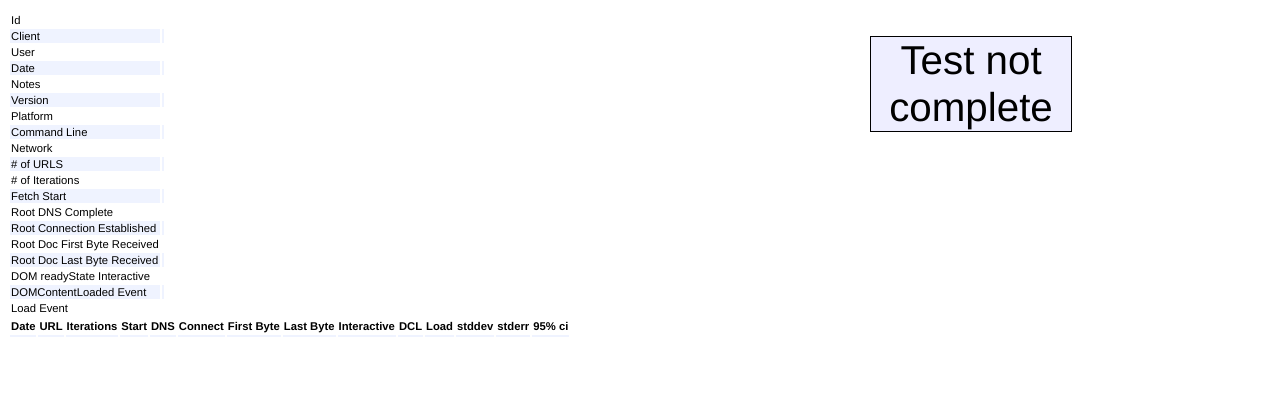
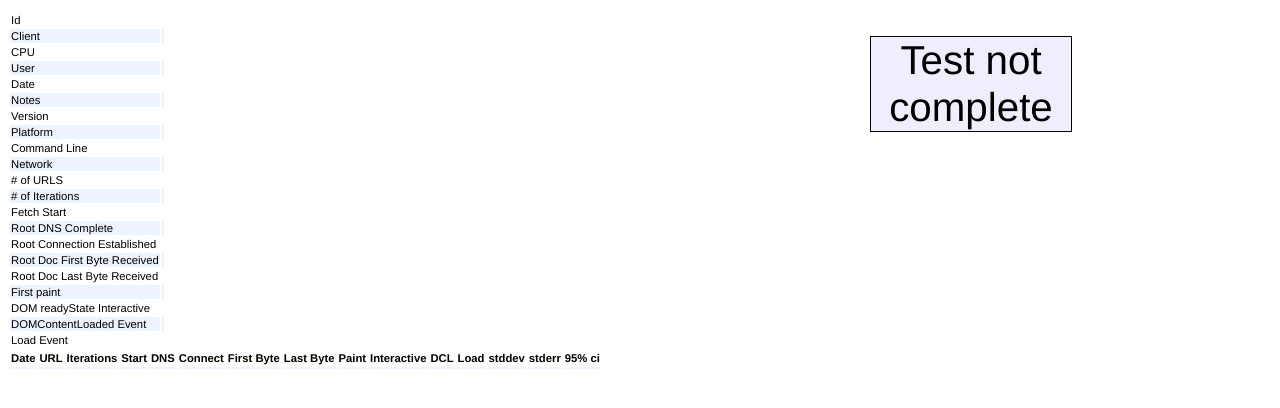
Before and after one commit to chromium/web-page-replay, a Python web app: template perftracker/app/templates/view_set.html in a window 1280 px wide. Shown: the part 44-452 px from the top of the page. Run offline with Jinja, Linux system fonts and the light colour scheme; the template is opened without the code that fills it, so the values that code supplies are empty.

Commit message:
Add Paint time back to the UI. TBD: Make the extension report it again.
git-svn-id: http://web-page-replay.googlecode.com/svn/trunk@257 164481a5-15cb-f69f-4b93-856c5b7754c5

```diff
--- a/perftracker/app/main.py
+++ b/perftracker/app/main.py
@@ -32,6 +32,7 @@ def ApplyStatisticsData(request, obj):
     obj.connect_time = max(int(request.get('connect_time', 0)), 0)
     obj.first_byte_time = max(int(request.get('first_byte_time', 0)), 0)
     obj.last_byte_time = max(int(request.get('last_byte_time', 0)), 0)
+    obj.paint_time = max(int(request.get('paint_time', 0)), 0)
     obj.doc_load_time = max(int(request.get('doc_load_time', 0)), 0)
     obj.dcl_time = max(int(request.get('dcl_time', 0)), 0)
     obj.total_time = max(int(request.get('total_time', 0)), 0)
--- a/perftracker/app/models.py
+++ b/perftracker/app/models.py
@@ -63,6 +63,7 @@ class TestSet(db.Model):
     connect_time = db.IntegerProperty()
     first_byte_time = db.IntegerProperty()
     last_byte_time = db.IntegerProperty()
+    paint_time = db.IntegerProperty()
     doc_load_time = db.IntegerProperty()
     dcl_time = db.IntegerProperty()
     total_time = db.IntegerProperty()
@@ -83,6 +84,7 @@ class TestResult(db.Model):
     connect_time = db.IntegerProperty()
     first_byte_time = db.IntegerProperty()
     last_byte_time = db.IntegerProperty()
+    paint_time = db.IntegerProperty()
     doc_load_time = db.IntegerProperty()
     dcl_time = db.IntegerProperty()
     total_time = db.IntegerProperty()
@@ -104,6 +106,7 @@ class TestSummary(db.Model):
     connect_time = db.IntegerProperty()
     first_byte_time = db.IntegerProperty()
     last_byte_time = db.IntegerProperty()
+    paint_time = db.IntegerProperty()
     doc_load_time = db.IntegerProperty()
     dcl_time = db.IntegerProperty()
     total_time = db.IntegerProperty()
--- a/perftracker/app/templates/search.html
+++ b/perftracker/app/templates/search.html
@@ -164,6 +164,7 @@
         <th>Connect</th>
         <th>First Byte</th>
         <th>Last Byte</th>
+        <th>Paint</th>
         <th>Interactive</th>
         <th>DCL</th>
         <th>Load</th>
@@ -180,6 +181,7 @@
         <td class="righttext" jscontent="connect_time"></td>
         <td class="righttext" jscontent="first_byte_time"></td>
         <td class="righttext" jscontent="last_byte_time"></td>
+        <td class="righttext" jscontent="paint_time"></td>
         <td class="righttext" jscontent="doc_load_time"></td>
         <td class="righttext" jscontent="dcl_time"></td>
         <td class="righttext" jscontent="total_time"></td>
--- a/perftracker/app/templates/view_set.html
+++ b/perftracker/app/templates/view_set.html
@@ -39,6 +39,7 @@
       <table class="sortable">
       <tr><td>Id</td> <td jscontent="key"></td></tr>
       <tr><td>Client</td> <td jscontent="client_hostname"></td></tr>
+      <tr><td>CPU</td> <td jscontent="data.cpu.cpu"></td></tr>
       <tr><td>User</td> <td jscontent="user.email"></td></tr>
       <tr><td>Date</td> <td jscontent="date"></td></tr>
       <tr><td>Notes</td> <td jscontent="notes"></td></tr>
@@ -53,6 +54,7 @@
       <tr><td>Root Connection Established</td><td jscontent="connect_time"></td></tr>
       <tr><td>Root Doc First Byte Received</td><td jscontent="first_byte_time"></td></tr>
       <tr><td>Root Doc Last Byte Received</td><td jscontent="last_byte_time"></td></tr>
+      <tr><td>First paint</td><td jscontent="paint_time"></td></tr>
       <tr><td>DOM readyState Interactive</td><td jscontent="doc_load_time"></td></tr>
       <tr><td>DOMContentLoaded Event</td><td jscontent="dcl_time"></td></tr>
       <tr><td>Load Event</td><td jscontent="total_time"></td></tr>
@@ -69,6 +71,7 @@
         <th>Connect</th>
         <th>First Byte</th>
         <th>Last Byte</th>
+        <th>Paint</th>
         <th>Interactive</th>
         <th>DCL</th>
         <th>Load</th>
@@ -85,6 +88,7 @@
         <td class="righttext" jscontent="connect_time"></td>
         <td class="righttext" jscontent="first_byte_time"></td>
         <td class="righttext" jscontent="last_byte_time"></td>
+        <td class="righttext" jscontent="paint_time"></td>
         <td class="righttext" jscontent="doc_load_time"></td>
         <td class="righttext" jscontent="dcl_time"></td>
         <td class="righttext" jscontent="total_time"></td>
--- a/perftracker/app/templates/view_summary.html
+++ b/perftracker/app/templates/view_summary.html
@@ -57,12 +57,14 @@
       graph_data.addColumn('number', 'Load');
       graph_data.addColumn('number', 'DCL');
       graph_data.addColumn('number', 'Interactive');
+      graph_data.addColumn('number', 'Paint');
       graph_data.addColumn('number', 'Last byte');
       graph_data.addColumn('number', 'First byte');
       for (var i = 0; i < results.length; ++i) {
         graph_data.addRow([results[i].total_time,
                           results[i].dcl_time,
                           results[i].doc_load_time,
+                          results[i].paint_time,
                           results[i].last_byte_time,
                           results[i].first_byte_time,
                           ]);
@@ -111,6 +113,7 @@
       <tr><td>Root Connection Established</td><td jscontent="connect_time"></td></tr>
       <tr><td>Root Doc First Byte Received</td><td jscontent="first_byte_time"></td></tr>
       <tr><td>Root Doc Last Byte Received</td><td jscontent="last_byte_time"></td></tr>
+      <tr><td>First paint</td><td jscontent="paint_time"></td></tr>
       <tr><td>DOM readyState Interactive</td><td jscontent="doc_load_time"></td></tr>
       <tr><td>DOMContentLoaded Event</td><td jscontent="dcl_time"></td></tr>
       <tr><td>Load Event</td><td jscontent="total_time"></td></tr>
@@ -128,6 +131,7 @@
         <th>Connect</th>
         <th>First Byte</th>
         <th>Last Byte</th>
+        <th>Paint</th>
         <th>Interactive</th>
         <th>DCL</th>
         <th>Load</th>
@@ -145,6 +149,7 @@
         <td class="righttext" jscontent="connect_time"></td>
         <td class="righttext" jscontent="first_byte_time"></td>
         <td class="righttext" jscontent="last_byte_time"></td>
+        <td class="righttext" jscontent="paint_time"></td>
         <td class="righttext" jscontent="doc_load_time"></td>
         <td class="righttext" jscontent="dcl_time"></td>
         <td class="righttext" jscontent="total_time"></td>
```
